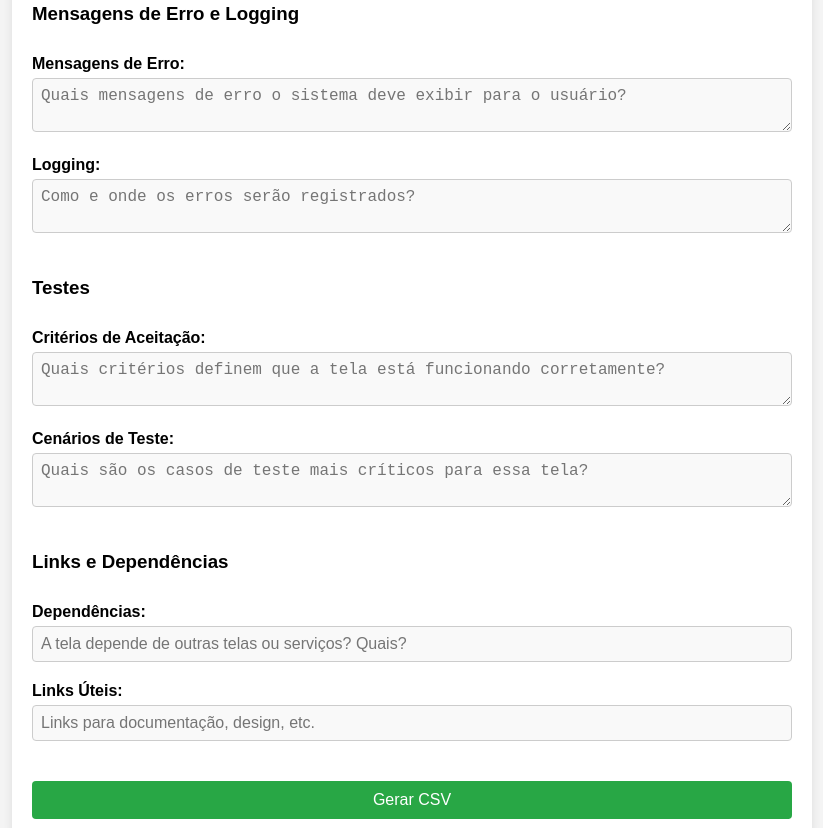
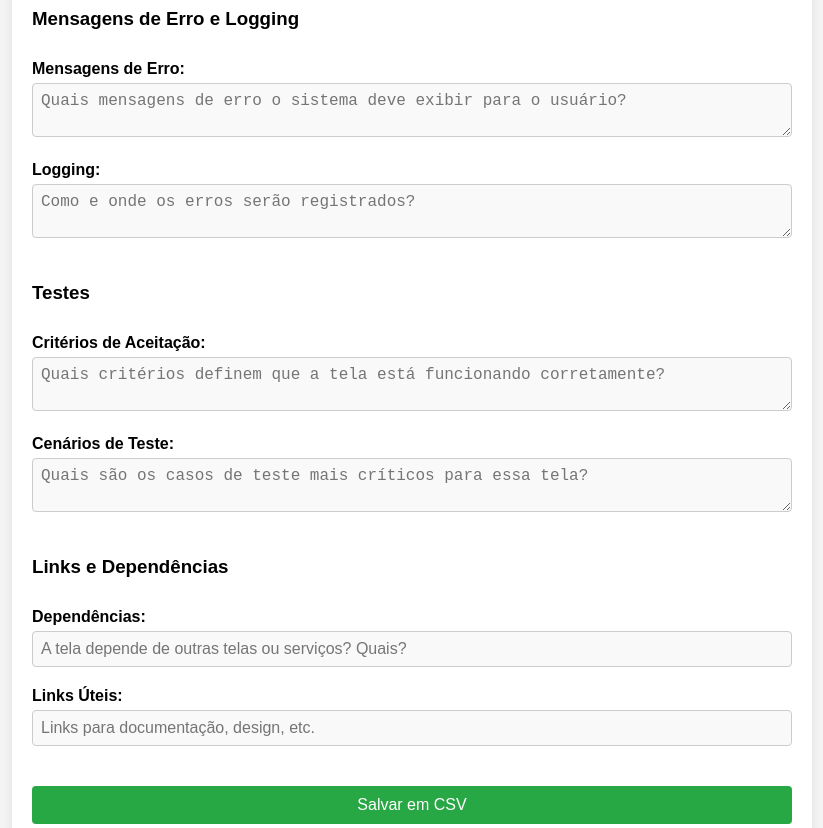
Before and after one commit to Cleudeir/js_formulario_levantamento, a plain HTML site: page index.html in a window 1280 px wide. Shown: the part 3018-3846 px from the top of the page, without its empty margins (228-1051 px from the left). Drawn offline with nearby package versions, Linux system fonts and the light colour scheme.

Commit message:
Add files via upload

```diff
--- a/index.html
+++ b/index.html
@@ -163,10 +163,11 @@
                 <input type="text" id="linksUteis" placeholder="Links para documentação, design, etc.">
             </div>
 
-            <button type="submit">Gerar CSV</button>
+            <button type="submit">Salvar em CSV</button>
+            <button type="button" onclick="window.print()">Imprimir / Salvar pdf</button>
         </form>
     </div>
-
+    <script src="https://cdnjs.cloudflare.com/ajax/libs/jspdf/2.5.1/jspdf.umd.min.js"></script>
     <script src="script.js"></script>
 </body>
 </html>
--- a/styles.css
+++ b/styles.css
@@ -70,6 +70,7 @@ button {
     border-radius: 4px;
     font-size: 16px;
     cursor: pointer;
+    margin-top: 15px;
 }
 
 button:hover {
```
